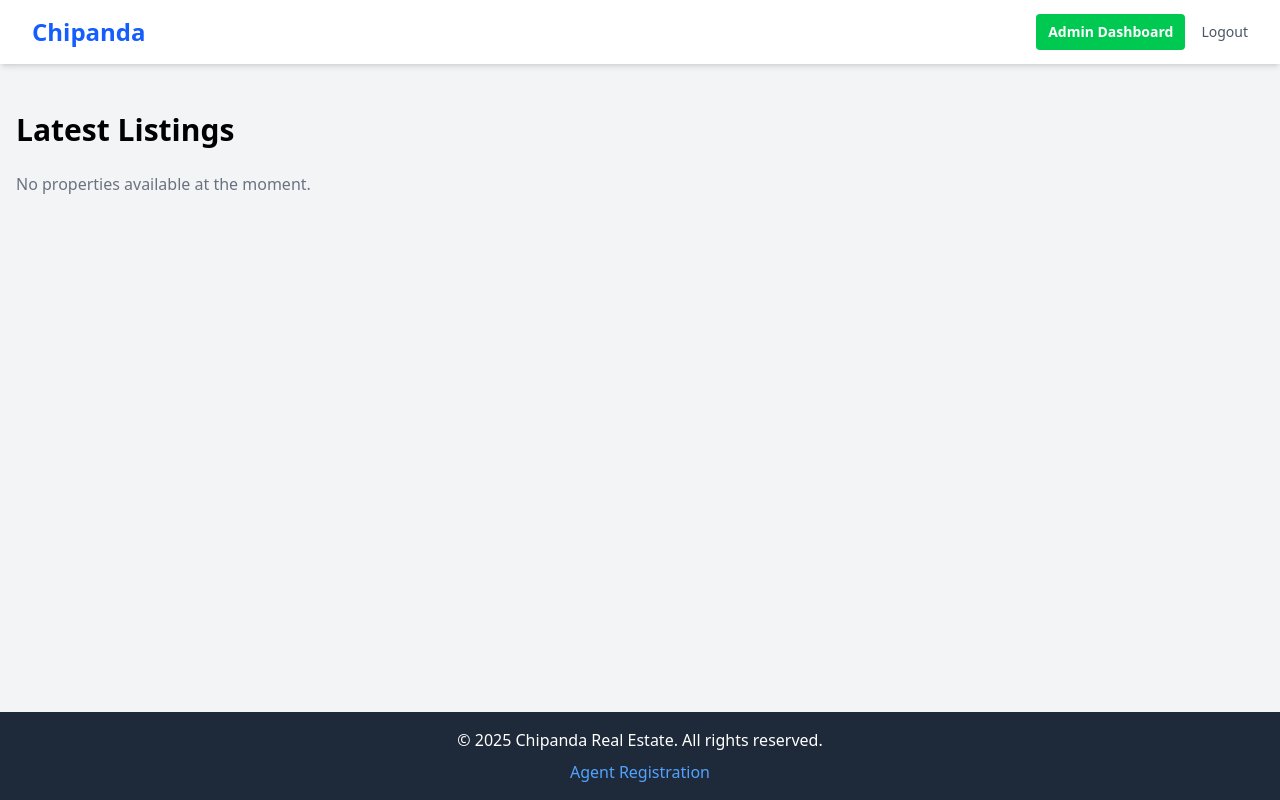
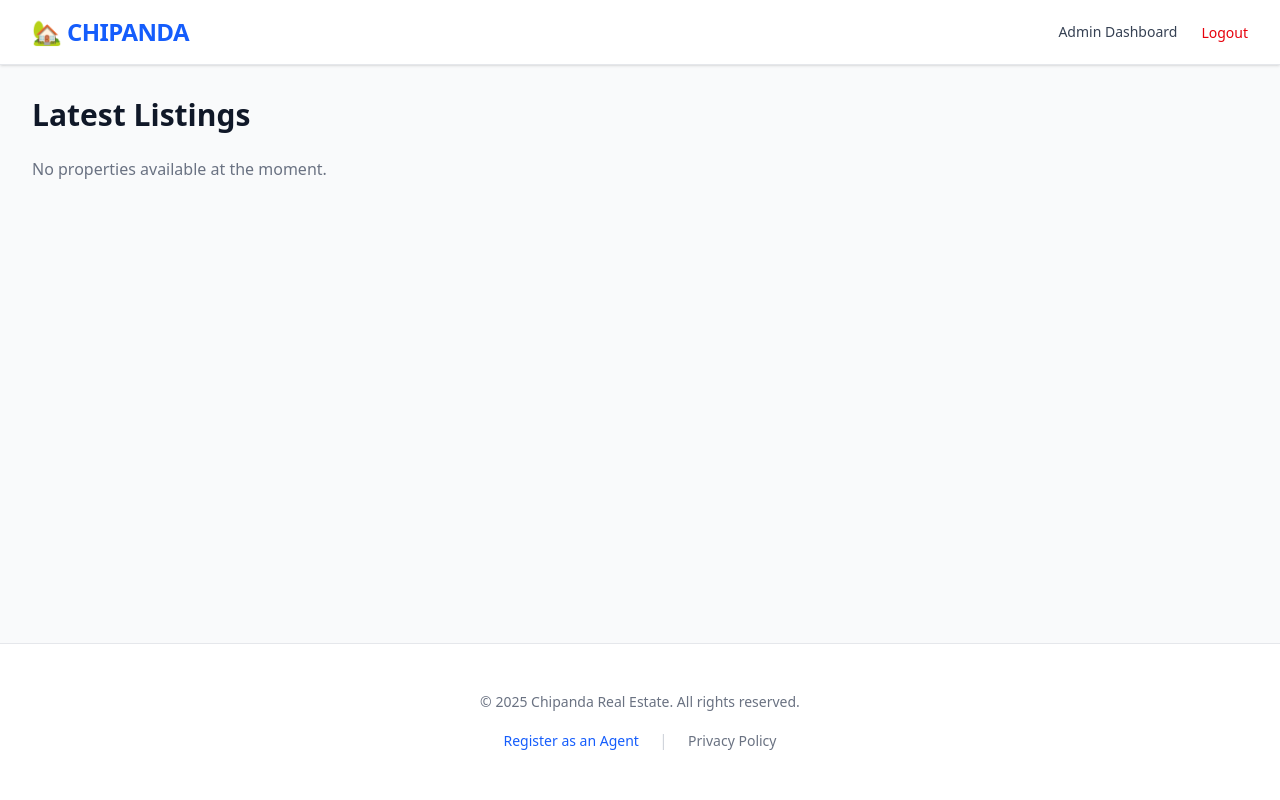
Before and after one commit to fshangala/chipanda, a Django app: page /listings/ in a window 1280 px wide. Run offline with Django 5.2, Linux system fonts and the light colour scheme; the visitor is signed in with stand-in values (Sample User, id 1); data that the repository does not hold is empty.

Commit message:
feat(base): Enhance layout and styling of base template

```diff
--- a/chipanda/static/style.css
+++ b/chipanda/static/style.css
@@ -7,15 +7,22 @@
       "Segoe UI Emoji", "Segoe UI Symbol", "Noto Color Emoji";
     --font-mono: ui-monospace, SFMono-Regular, Menlo, Monaco, Consolas, "Liberation Mono",
       "Courier New", monospace;
+    --color-red-50: oklch(97.1% 0.013 17.38);
     --color-red-100: oklch(93.6% 0.032 17.717);
+    --color-red-200: oklch(88.5% 0.062 18.334);
     --color-red-400: oklch(70.4% 0.191 22.216);
     --color-red-500: oklch(63.7% 0.237 25.331);
+    --color-red-600: oklch(57.7% 0.245 27.325);
     --color-red-700: oklch(50.5% 0.213 27.518);
+    --color-red-800: oklch(44.4% 0.177 26.899);
+    --color-green-50: oklch(98.2% 0.018 155.826);
     --color-green-100: oklch(96.2% 0.044 156.743);
+    --color-green-200: oklch(92.5% 0.084 155.995);
     --color-green-400: oklch(79.2% 0.209 151.711);
     --color-green-500: oklch(72.3% 0.219 149.579);
     --color-green-600: oklch(62.7% 0.194 149.214);
     --color-green-700: oklch(52.7% 0.154 150.069);
+    --color-green-800: oklch(44.8% 0.119 151.328);
     --color-blue-100: oklch(93.2% 0.032 255.585);
     --color-blue-300: oklch(80.9% 0.105 251.813);
     --color-blue-400: oklch(70.7% 0.165 254.624);
@@ -26,6 +33,7 @@
     --color-gray-50: oklch(98.5% 0.002 247.839);
     --color-gray-100: oklch(96.7% 0.003 264.542);
     --color-gray-200: oklch(92.8% 0.006 264.531);
+    --color-gray-300: oklch(87.2% 0.01 258.338);
     --color-gray-500: oklch(55.1% 0.027 264.364);
     --color-gray-600: oklch(44.6% 0.03 256.802);
     --color-gray-700: oklch(37.3% 0.034 259.733);
@@ -55,6 +63,8 @@
     --font-weight-semibold: 600;
     --font-weight-bold: 700;
     --font-weight-extrabold: 800;
+    --font-weight-black: 900;
+    --tracking-tight: -0.025em;
     --leading-tight: 1.25;
     --radius-md: 0.375rem;
     --radius-lg: 0.5rem;
@@ -231,6 +241,9 @@
   .z-10 {
     z-index: 10;
   }
+  .z-50 {
+    z-index: 50;
+  }
   .container {
     width: 100%;
     @media (width >= 40rem) {
@@ -260,6 +273,9 @@
   }
   .mt-2 {
     margin-top: calc(var(--spacing) * 2);
+  }
+  .mt-4 {
+    margin-top: calc(var(--spacing) * 4);
   }
   .mt-6 {
     margin-top: calc(var(--spacing) * 6);
@@ -300,20 +316,32 @@
   .grid {
     display: grid;
   }
+  .hidden {
+    display: none;
+  }
   .inline {
     display: inline;
   }
   .inline-block {
     display: inline-block;
   }
+  .inline-flex {
+    display: inline-flex;
+  }
   .table {
     display: table;
+  }
+  .h-6 {
+    height: calc(var(--spacing) * 6);
   }
   .h-16 {
     height: calc(var(--spacing) * 16);
   }
   .min-h-screen {
     min-height: 100vh;
+  }
+  .w-6 {
+    width: calc(var(--spacing) * 6);
   }
   .w-full {
     width: 100%;
@@ -369,6 +400,20 @@
   .gap-6 {
     gap: calc(var(--spacing) * 6);
   }
+  .space-x-4 {
+    :where(& > :not(:last-child)) {
+      --tw-space-x-reverse: 0;
+      margin-inline-start: calc(calc(var(--spacing) * 4) * var(--tw-space-x-reverse));
+      margin-inline-end: calc(calc(var(--spacing) * 4) * calc(1 - var(--tw-space-x-reverse)));
+    }
+  }
+  .space-x-6 {
+    :where(& > :not(:last-child)) {
+      --tw-space-x-reverse: 0;
+      margin-inline-start: calc(calc(var(--spacing) * 6) * var(--tw-space-x-reverse));
+      margin-inline-end: calc(calc(var(--spacing) * 6) * calc(1 - var(--tw-space-x-reverse)));
+    }
+  }
   .overflow-hidden {
     overflow: hidden;
   }
@@ -389,14 +434,31 @@
     border-block-style: var(--tw-border-style);
     border-block-width: 1px;
   }
+  .border-t {
+    border-top-style: var(--tw-border-style);
+    border-top-width: 1px;
+  }
+  .border-b {
+    border-bottom-style: var(--tw-border-style);
+    border-bottom-width: 1px;
+  }
   .border-gray-200 {
     border-color: var(--color-gray-200);
+  }
+  .border-green-200 {
+    border-color: var(--color-green-200);
   }
   .border-green-400 {
     border-color: var(--color-green-400);
   }
+  .border-red-200 {
+    border-color: var(--color-red-200);
+  }
   .border-red-400 {
     border-color: var(--color-red-400);
+  }
+  .border-transparent {
+    border-color: transparent;
   }
   .bg-blue-100 {
     background-color: var(--color-blue-100);
@@ -464,6 +532,12 @@
   .py-6 {
     padding-block: calc(var(--spacing) * 6);
   }
+  .py-8 {
+    padding-block: calc(var(--spacing) * 8);
+  }
+  .py-12 {
+    padding-block: calc(var(--spacing) * 12);
+  }
   .text-center {
     text-align: center;
   }
@@ -502,6 +576,10 @@
     --tw-leading: var(--leading-tight);
     line-height: var(--leading-tight);
   }
+  .font-black {
+    --tw-font-weight: var(--font-weight-black);
+    font-weight: var(--font-weight-black);
+  }
   .font-bold {
     --tw-font-weight: var(--font-weight-bold);
     font-weight: var(--font-weight-bold);
@@ -518,6 +596,10 @@
     --tw-font-weight: var(--font-weight-semibold);
     font-weight: var(--font-weight-semibold);
   }
+  .tracking-tight {
+    --tw-tracking: var(--tracking-tight);
+    letter-spacing: var(--tracking-tight);
+  }
   .text-blue-400 {
     color: var(--color-blue-400);
   }
@@ -529,6 +611,9 @@
   }
   .text-blue-800 {
     color: var(--color-blue-800);
+  }
+  .text-gray-300 {
+    color: var(--color-gray-300);
   }
   .text-gray-500 {
     color: var(--color-gray-500);
@@ -551,11 +636,20 @@
   .text-green-700 {
     color: var(--color-green-700);
   }
+  .text-green-800 {
+    color: var(--color-green-800);
+  }
   .text-red-500 {
     color: var(--color-red-500);
   }
+  .text-red-600 {
+    color: var(--color-red-600);
+  }
   .text-red-700 {
     color: var(--color-red-700);
+  }
+  .text-red-800 {
+    color: var(--color-red-800);
   }
   .text-white {
     color: var(--color-white);
@@ -579,6 +673,10 @@
   }
   .shadow-md {
     --tw-shadow: 0 4px 6px -1px var(--tw-shadow-color, rgb(0 0 0 / 0.1)), 0 2px 4px -2px var(--tw-shadow-color, rgb(0 0 0 / 0.1));
+    box-shadow: var(--tw-inset-shadow), var(--tw-inset-ring-shadow), var(--tw-ring-offset-shadow), var(--tw-ring-shadow), var(--tw-shadow);
+  }
+  .shadow-sm {
+    --tw-shadow: 0 1px 3px 0 var(--tw-shadow-color, rgb(0 0 0 / 0.1)), 0 1px 2px -1px var(--tw-shadow-color, rgb(0 0 0 / 0.1));
     box-shadow: var(--tw-inset-shadow), var(--tw-inset-ring-shadow), var(--tw-ring-offset-shadow), var(--tw-ring-shadow), var(--tw-shadow);
   }
   .outline {
@@ -626,6 +724,13 @@
       }
     }
   }
+  .hover\:text-blue-600 {
+    &:hover {
+      @media (hover: hover) {
+        color: var(--color-blue-600);
+      }
+    }
+  }
   .hover\:text-blue-700 {
     &:hover {
       @media (hover: hover) {
@@ -633,10 +738,31 @@
       }
     }
   }
+  .hover\:text-gray-600 {
+    &:hover {
+      @media (hover: hover) {
+        color: var(--color-gray-600);
+      }
+    }
+  }
+  .hover\:text-gray-700 {
+    &:hover {
+      @media (hover: hover) {
+        color: var(--color-gray-700);
+      }
+    }
+  }
   .hover\:text-gray-800 {
     &:hover {
       @media (hover: hover) {
         color: var(--color-gray-800);
+      }
+    }
+  }
+  .hover\:text-red-700 {
+    &:hover {
+      @media (hover: hover) {
+        color: var(--color-red-700);
       }
     }
   }
@@ -671,6 +797,16 @@
       padding-inline: calc(var(--spacing) * 6);
     }
   }
+  .md\:flex {
+    @media (width >= 48rem) {
+      display: flex;
+    }
+  }
+  .md\:hidden {
+    @media (width >= 48rem) {
+      display: none;
+    }
+  }
   .md\:grid-cols-2 {
     @media (width >= 48rem) {
       grid-template-columns: repeat(2, minmax(0, 1fr));
@@ -692,6 +828,11 @@
     }
   }
 }
+@property --tw-space-x-reverse {
+  syntax: "*";
+  inherits: false;
+  initial-value: 0;
+}
 @property --tw-border-style {
   syntax: "*";
   inherits: false;
@@ -702,6 +843,10 @@
   inherits: false;
 }
 @property --tw-font-weight {
+  syntax: "*";
+  inherits: false;
+}
+@property --tw-tracking {
   syntax: "*";
   inherits: false;
 }
@@ -831,9 +976,11 @@
 @layer properties {
   @supports ((-webkit-hyphens: none) and (not (margin-trim: inline))) or ((-moz-orient: inline) and (not (color:rgb(from red r g b)))) {
     *, ::before, ::after, ::backdrop {
+      --tw-space-x-reverse: 0;
       --tw-border-style: solid;
       --tw-leading: initial;
       --tw-font-weight: initial;
+      --tw-tracking: initial;
       --tw-shadow: 0 0 #0000;
       --tw-shadow-color: initial;
       --tw-shadow-alpha: 100%;
--- a/chipanda/templates/base.html
+++ b/chipanda/templates/base.html
@@ -4,59 +4,82 @@
 <head>
     <meta charset="UTF-8">
     <meta name="viewport" content="width=device-width, initial-scale=1.0">
-    <title>{% block title %}Chipanda Real Estate{% endblock %}</title>
-    {# The path to the compiled Tailwind CSS file #}
+    <meta name="description" content="Chipanda Real Estate - Find your next home in Zambia.">
+
+    <meta property="og:title" content="Chipanda Real Estate">
+    <meta property="og:description" content="Search properties for rent and sale.">
+    <meta property="og:type" content="website">
+
+    <title>{% block title %}{% endblock %} | Chipanda</title>
+
     <link rel="stylesheet" href="{% static 'style.css' %}">
+    {% block extra_head %}{% endblock %}
 </head>
-<body class="bg-gray-100 font-sans flex flex-col min-h-screen">
+<body class="bg-gray-50 font-sans flex flex-col min-h-screen text-gray-900">
 
-    <!-- Navbar -->
-    <nav class="bg-white shadow-md sticky top-0 z-10">
+    <nav class="bg-white shadow-sm sticky top-0 z-50 border-b border-gray-200">
         <div class="max-w-7xl mx-auto px-4 sm:px-6 lg:px-8">
             <div class="flex justify-between items-center h-16">
-                <!-- Logo/Brand -->
-                <div class="flex-shrink-0">
-                    <a href="{% url 'listings:index' %}" class="text-2xl font-bold text-blue-600 hover:text-blue-700">Chipanda</a>
+                <div class="flex-shrink-0 flex items-center">
+                    <a href="{% url 'listings:index' %}" class="text-2xl font-black text-blue-600 tracking-tight">
+                        🏡 CHIPANDA
+                    </a>
                 </div>
 
-                <!-- Auth Links -->
-                <div class="flex items-center">
-                    {% if user.is_authenticated and user.is_staff %}
-                        <a href="{% url 'admin:index' %}" class="bg-green-500 hover:bg-green-600 text-white font-bold py-2 px-3 rounded text-sm">
-                            Admin Dashboard
-                        </a>
-                        <a href="{% url 'accounts:logout' %}" class="ml-4 text-gray-600 hover:text-gray-800 text-sm">Logout</a>
+                <div class="hidden md:flex items-center space-x-6">
+                    {% if user.is_authenticated %}
+                        {% if user.is_staff %}
+                            <a href="{% url 'admin:index' %}" class="text-sm font-medium text-gray-700 hover:text-blue-600">Admin Dashboard</a>
+                        {% endif %}
+                        <form action="{% url 'accounts:logout' %}" method="post" class="inline">
+                            {% csrf_token %}
+                            <button type="submit" class="text-sm font-medium text-red-600 hover:text-red-700">Logout</button>
+                        </form>
                     {% else %}
-                        <a href="{% url 'accounts:login' %}" class="bg-blue-500 hover:bg-blue-700 text-white font-bold py-2 px-3 rounded text-sm">
+                        <a href="{% url 'accounts:login' %}" class="inline-flex items-center px-4 py-2 border border-transparent text-sm font-medium rounded-md text-white bg-blue-600 hover:bg-blue-700 transition">
                             Agent Login
                         </a>
                     {% endif %}
+                </div>
+
+                <div class="md:hidden">
+                    <button type="button" class="text-gray-500 hover:text-gray-600" id="mobile-menu-button">
+                        <svg class="h-6 w-6" fill="none" viewBox="0 0 24 24" stroke="currentColor">
+                            <path stroke-linecap="round" stroke-linejoin="round" stroke-width="2" d="4 6h16M4 12h16m-7 6h7" />
+                        </svg>
+                    </button>
                 </div>
             </div>
         </div>
     </nav>
 
-    <!-- Main Content -->
-    <main class="container mx-auto mt-8 p-4 flex-grow">
+    <main class="flex-grow">
         {% if messages %}
-            <div class="max-w-4xl mx-auto mb-4">
+            <div class="max-w-7xl mx-auto px-4 mt-4">
                 {% for message in messages %}
-                    <div class="p-4 rounded {% if message.tags == 'success' %}bg-green-100 border border-green-400 text-green-700{% else %}bg-red-100 border border-red-400 text-red-700{% endif %}" role="alert">
+                    <div class="p-4 rounded-lg shadow-sm mb-4 border {% if message.tags == 'success' %}bg-green-50 border-green-200 text-green-800{% else %}bg-red-50 border-red-200 text-red-800{% endif %}">
                         {{ message }}
                     </div>
                 {% endfor %}
             </div>
         {% endif %}
-        {% block content %}{% endblock %}
+
+        <div class="max-w-7xl mx-auto px-4 sm:px-6 lg:px-8 py-8">
+            {% block content %}{% endblock %}
+        </div>
     </main>
 
-    <!-- Footer -->
-    <footer class="bg-gray-800 text-white text-center p-4 mt-8">
-        <div class="max-w-7xl mx-auto">
-            <p>&copy; {% now "Y" %} Chipanda Real Estate. All rights reserved.</p>
-            <a href="{% url 'accounts:register' %}" class="text-blue-400 hover:text-blue-300 mt-2 inline-block">Agent Registration</a>
+    <footer class="bg-white border-t border-gray-200 py-12 mt-12">
+        <div class="max-w-7xl mx-auto px-4 text-center">
+            <p class="text-gray-500 text-sm">&copy; {% now "Y" %} Chipanda Real Estate. All rights reserved.</p>
+            <div class="mt-4 space-x-4">
+                <a href="{% url 'accounts:register' %}" class="text-sm text-blue-600 hover:underline">Register as an Agent</a>
+                <span class="text-gray-300">|</span>
+                <a href="#" class="text-sm text-gray-500 hover:text-gray-700">Privacy Policy</a>
+            </div>
         </div>
     </footer>
 
+    {% block scripts %}{% endblock %}
 </body>
 </html>
```
Also changed, not shown: other parts of chipanda/static/style.css (+9 -0 lines), accounts/register.html (deleted).
